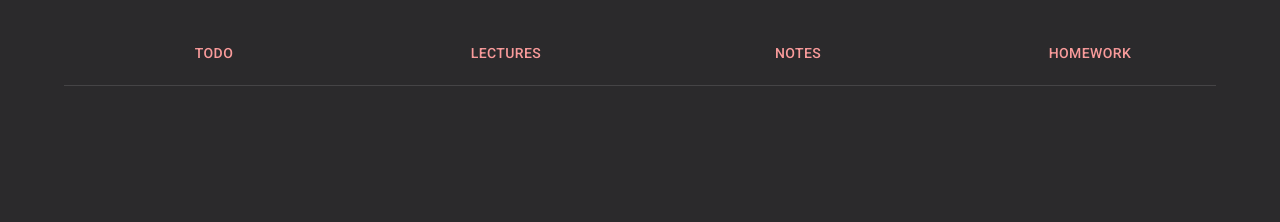
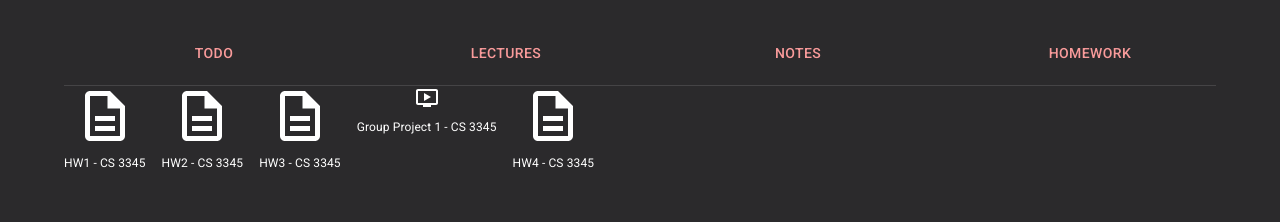
Before and after one commit to MichaelZhao21/course-db, a React (Create React App) app in the folder client/: page /course/1 in a window 1280 px wide. Both pictures are taken after a click on the button "HOMEWORK". Shown: the part 129-351 px from the top of the page. Built offline with nearby package versions, Linux system fonts and the light colour scheme; no server answers.

Commit message:
Files poppin off

```diff
--- a/client/src/components/Course.jsx
+++ b/client/src/components/Course.jsx
@@ -10,7 +10,12 @@ import SpeedDial from '@mui/material/SpeedDial';
 import SpeedDialIcon from '@mui/material/SpeedDialIcon';
 import SpeedDialAction from '@mui/material/SpeedDialAction';
 import SaveIcon from '@mui/icons-material/Save';
-import { useHistory, useParams } from 'react-router-dom'
+import { useHistory, useParams } from 'react-router-dom';
+
+import Todo from "./Todo.jsx";
+import Lectures from "./Lectures.jsx";
+import Notes from "./Notes.jsx";
+import Homework from "./Homework.jsx";
 
 export default function Course() {
 
@@ -23,6 +28,9 @@ export default function Course() {
     const [name, setName] = useState('test');
     const [prof, setProf] = useState('test');
 
+    const [section, setSection] = useState(<Todo/>);
+    const pickSection = (choice) => setSection(choice);
+
     useEffect(() => {
         (async () => {
             const courseRes = await fetch(
@@ -30,8 +38,6 @@ export default function Course() {
                 ).then((data) => data.json());
                 setName(courseRes.name);
                 setProf(courseRes.professor);
-                console.log("hello");
-                console.log(this.props.location);
         })();
     }, []);
 
@@ -48,24 +54,24 @@ export default function Course() {
             <Box sx={{display:"flex", width: "100%", height:"12vh", marginTop: "4%"}}>
                 <Grid container spacing={2}>
                     <Grid item xs={3}>
-                        <Button variant="text" sx={{width: "300px"}}>Todo</Button>
+                        <Button variant="text" onClick={pickSection.bind(this, <Todo/>)} sx={{width: "300px"}}>Todo</Button>
                     </Grid>
                     <Grid item xs={3}>
-                        <Button variant="text" sx={{width: "300px"}}>Lectures</Button>
+                        <Button variant="text" onClick={pickSection.bind(this, <Lectures/>)} sx={{width: "300px"}}>Lectures</Button>
                     </Grid>
                     <Grid item xs={3}>
-                        <Button variant="text" sx={{width: "300px"}}>Notes</Button>
+                        <Button variant="text" onClick={pickSection.bind(this, <Notes/>)} sx={{width: "300px"}}>Notes</Button>
                     </Grid>
                     <Grid item xs={3}>
-                        <Button variant="text" sx={{width: "300px"}}>Homework</Button>
+                        <Button variant="text" onClick={pickSection.bind(this, <Homework/>)} sx={{width: "300px"}}>Homework</Button>
                     </Grid>
                 </Grid>
             </Box>
 
             <Divider sx={{marginTop:"-4%"}}/>
 
-            <Box>
-
+            <Box sx={{width:"100%"}}>
+                {section}
             </Box>
 
             <SpeedDial
--- a/client/src/components/Homework.jsx
+++ b/client/src/components/Homework.jsx
@@ -8,9 +8,21 @@ import Logo from './logo';
 export default function Homework() {
 
     return(
-        <Grid container spacing={2}>
+        <Grid container spacing={2} sx={{width:"100%"}}>
             <Grid item>
                 <FileDisplay ext="pdf" name="HW1 - CS 3345" />
+            </Grid>
+            <Grid item>
+                <FileDisplay ext="pdf" name="HW2 - CS 3345" />
+            </Grid>
+            <Grid item>
+                <FileDisplay ext="pdf" name="HW3 - CS 3345" />
+            </Grid>
+            <Grid item>
+                <FileDisplay ext="vid" name="Group Project 1 - CS 3345" />
+            </Grid>
+            <Grid item>
+                <FileDisplay ext="pdf" name="HW4 - CS 3345" />
             </Grid>
         </Grid>
     )
--- a/client/src/components/Notes.jsx
+++ b/client/src/components/Notes.jsx
@@ -6,26 +6,9 @@ import Logo from './logo';
 
 export default function Notes() {
 
-    // Fetch data from backend on load
-    useEffect(() => {
-        (async () => {
-            const courseRes = await fetch(
-                'https://us-central1-course-db-22.cloudfunctions.net/app/courses'
-            ).then((data) => data.json());
-            console.log(setCourses)
-            setCourses(courseRes);
-        })();
-    }, []);
+    return(
+        <Box>
 
-    return(
-        <Box sx={{ display: 'flex' }}>
-            <Box sx={{ flexBasis: '50%', marginLeft: '5%' }}>
-                <List sx={{ px: 8 }}>
-                    {courses.map((c) => (
-                        <CourseListEntry course={c} />
-                    ))}
-                </List>
-            </Box>
         </Box>
     )
 }
```
